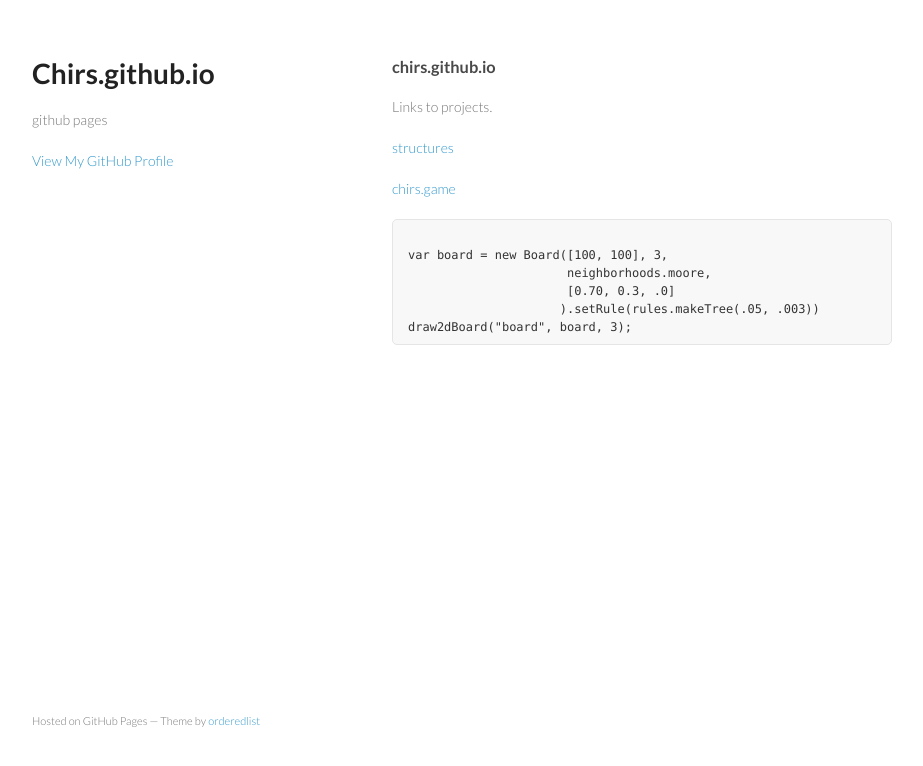
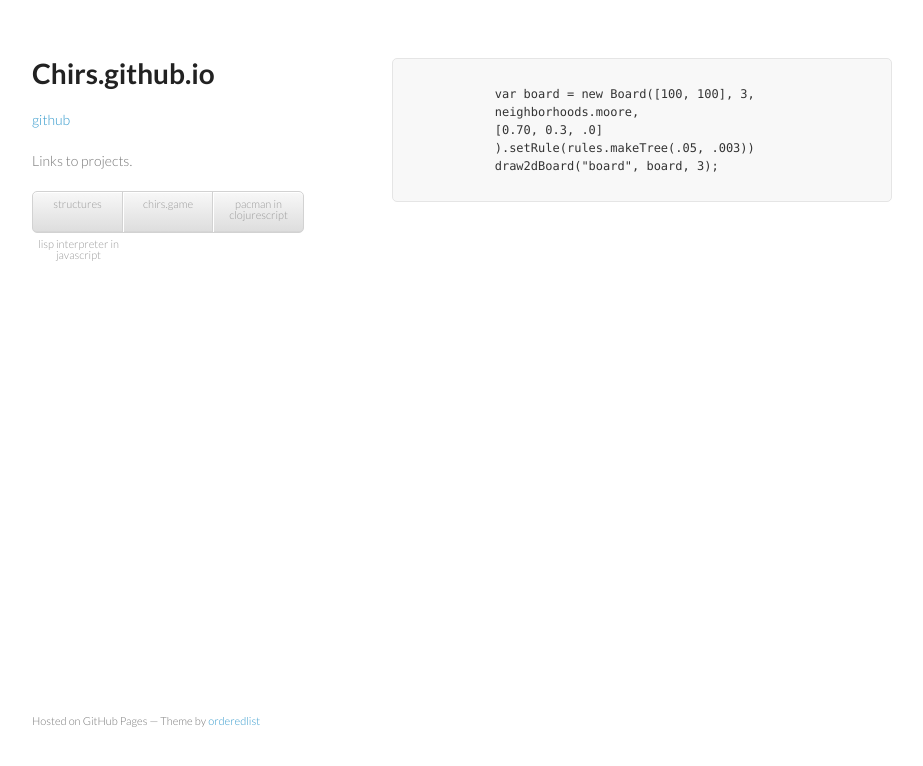
Before and after one commit to chirs/chirs.github.io, a plain HTML site: page index.html in a window 1280 px wide. Shown: the whole page, without its empty margins (178-1101 px from the left). Drawn offline with nearby package versions, Linux system fonts and the light colour scheme; a script that the page names is missing.

Commit message:
Update links. fix automata bug.

```diff
--- a/index.html
+++ b/index.html
@@ -19,7 +19,7 @@
   <script type="text/javascript">
   $(document).ready(function() {
     var board = new Board([100, 100], 10, neighborhoods.moore, 10).setRule(rules.makeCyclic(10))
-    draw2dBoard("board", board3, 3);
+    draw2dBoard("board", board, 3);
   });
   </script>
 
@@ -29,20 +29,18 @@
     <div class="wrapper">
       <header>
         <h1>Chirs.github.io</h1>
-        <p>github pages</p>
+        <p class="view"><a href="https://github.com/chirs">github</a></p>
 
-
-        <p class="view"><a href="https://github.com/chirs">View My GitHub Profile</a></p>
+        <p>Links to projects.</p>
+        <ul>
+          <li><a href="http://chirs.github.io/structures">structures</a></li>
+          <li><a href="http://chirs.name">chirs.game</a></li>
+          <li><a href="http://pacman.edgemon.org">pacman in clojurescript</a></li>
+          <li><a href="http://github.com/chirs/slug">lisp interpreter in javascript</a></li>
+        </ul>
 
       </header>
       <section>
-        <h3>
-<a name="chirsgithubio" class="anchor" href="#chirsgithubio"><span class="octicon octicon-link"></span></a>chirs.github.io</h3>
-
-<p>Links to projects.</p>
-
-<p><a href="http://structures.edgemon.org">structures</a></p>
-<p><a href="http://chirs.name">chirs.game</a></p>
 
         <pre><code>
             var board = new Board([100, 100], 3,
@@ -54,8 +52,8 @@
 
         <canvas id="board" width="300" height="300"></canvas>
 
+      </section>
 
-      </section>
       <footer>
         <p><small>Hosted on GitHub Pages &mdash; Theme by <a href="https://github.com/orderedlist">orderedlist</a></small></p>
       </footer>
```
Lines whose indentation alone changed are shown as unchanged.
